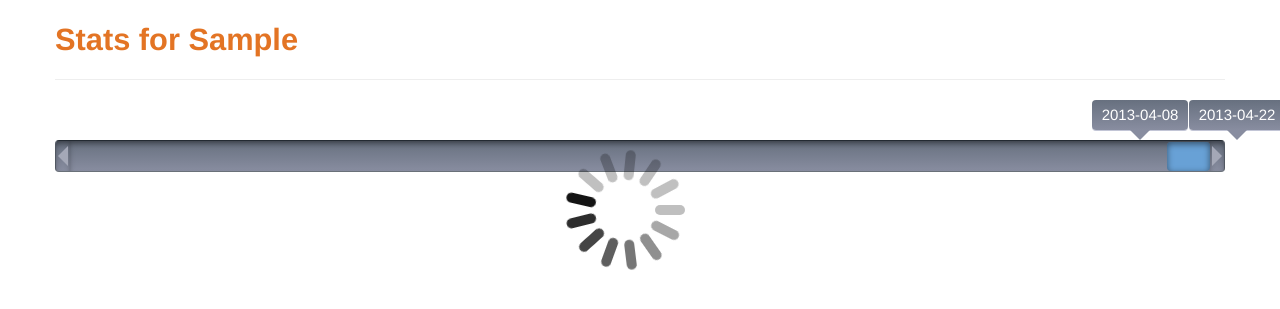
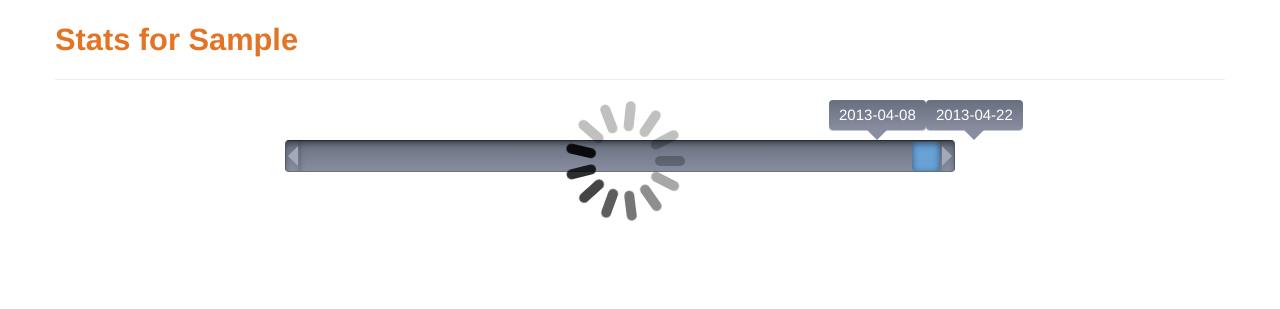
Before and after one commit to SUNET/flog, a Django app: template templates/event/piechart.html in a window 1280 px wide. Shown: the top 309 px of the page. Run offline with Django 3.2, Linux system fonts and the light colour scheme; tables that the repository leaves empty hold one stand-in row (values such as "Sample post"); the template is opened without the code that fills it: values that come from a table or form of the project are taken from there, most other values are stand-ins (such as "Sample title", 1, 10 or a date in 2020); parts of the project's set-up code (start-up, migrations or seed data) failed here and were passed over; some libraries are stand-ins or nearby versions.

Commit message:
Smaller range slider and no-data message.

```diff
--- a/templates/event/piechart.html
+++ b/templates/event/piechart.html
@@ -127,14 +127,14 @@
 <div class="page-header">
     <h3>Stats for {{entity}}</h3>
 </div>
-<div class="rangeslider">
+<div class="rangeslider span7 offset2">
     <div id="dates"></div>
 </div>
-<div id="no-data" class="alert alert-error">
+<div id="no-data" class="alert alert-error span3 offset4 text-center">
     No data for that time range.
 </div>
 <div id="data-display" class="row">
-    <div class="span5">
+    <div class="span4">
         <table id="data-table" class="table table-hover">
             <thead>
                 <tr>
@@ -149,7 +149,7 @@
             <tbody></tbody>
         </table>
     </div>
-    <div class="span6 offset1">
+    <div class="span7 offset1">
         <div>
             <div id="pie" class="graph"></div>
         </div>
```
Also changed, not shown: static/css/flog-style.css (+0 -77 lines).
